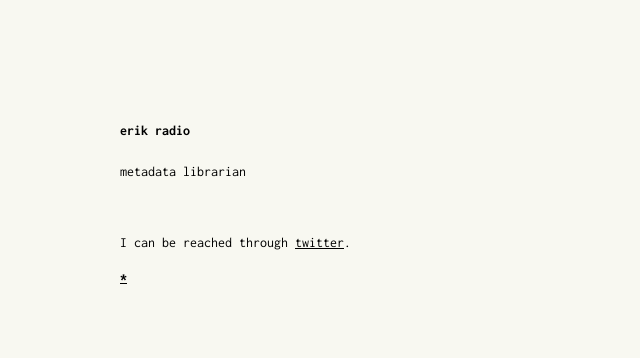
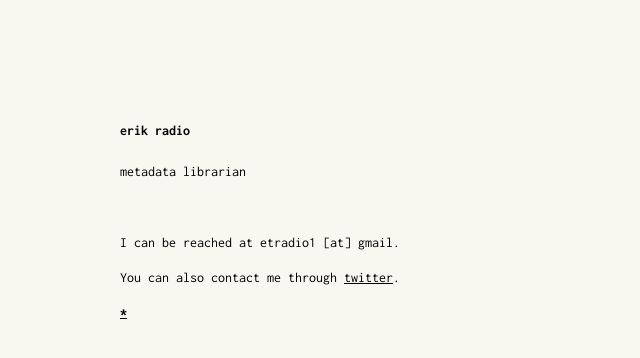
Before and after one commit to erikradio/erikradio.github.io, a Jekyll site: the page built from contact.md, in a window 1280 px wide. Shown: the top 358 px of the page, without its empty margins (0-640 px from the left). Built offline with Jekyll 4.4.1, drawn with Linux system fonts in a browser that asks for light colours.

Commit message:
Update contact.md

```diff
--- a/contact.md
+++ b/contact.md
@@ -3,7 +3,10 @@ layout: default
 title: contact
 ---
 
-I can be reached through [twitter](https://twitter.com/erik_radio).
+I can be reached at etradio1 [at] gmail.
+
+
+You can also contact me through [twitter](https://twitter.com/erik_radio).
 
 
 <a href="{{ site.url }}{{ "/" | relative_url }}"><b>*</b></a>
```
